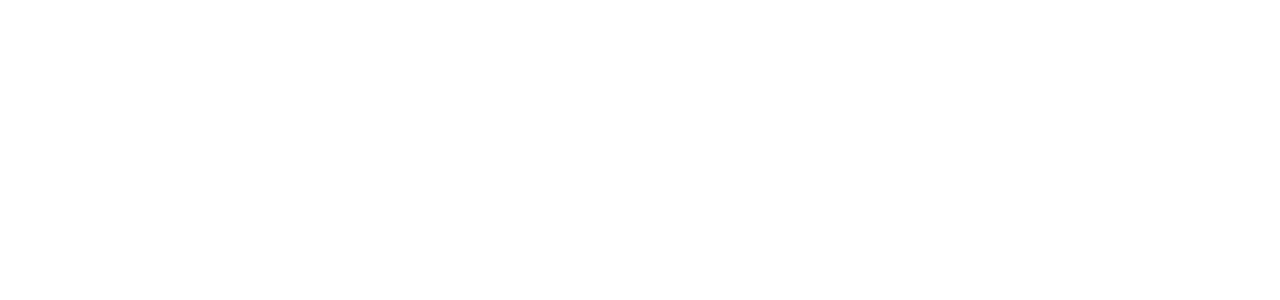
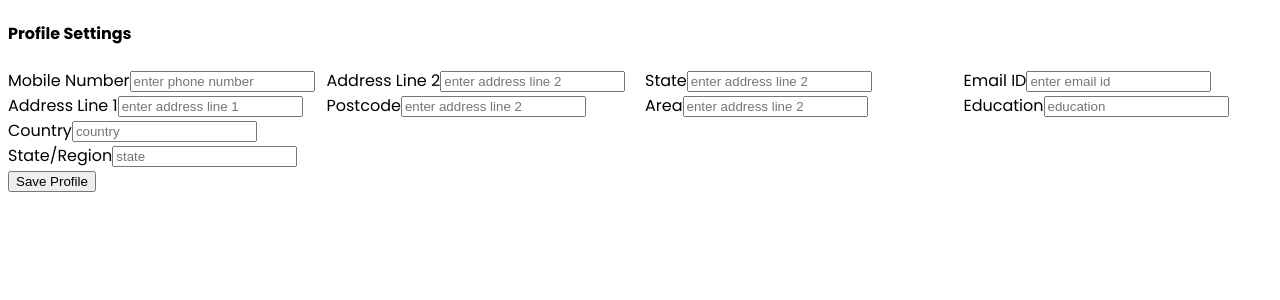
Before and after one commit to Hashan-Samarakkody/SwiftStock-Inventory_Management_System, a PHP site: page /MyPage.html in a window 1280 px wide. Before the commit the part shown is empty. Shown: the top 300 px of the page. Run offline with PHP 8.4, Linux system fonts and the light colour scheme.

Commit message:
nothing specific

```diff
--- a/MyPage/MyPage.html
+++ b/MyPage/MyPage.html
@@ -1,5 +1,6 @@
 <!DOCTYPE html>
 <html lang="en">
+
 <head>
     <meta charset="UTF-8">
     <meta name="viewport" content="width=device-width, initial-scale=1.0">
@@ -7,11 +8,41 @@
     <link rel="stylesheet" href="MyPageStyle.css">
 
 </head>
+
 <body>
-    <div class="">
 
+    <h4 class="text-right">Profile Settings</h4>
+    <div class="columns">
+        <div class="col-md-12"><label class="labels">Mobile Number</label><input type="text" class="form-control"
+                placeholder="enter phone number" value=""></div>
+        <div class="col-md-12"><label class="labels">Address Line 1</label><input type="text" class="form-control"
+                placeholder="enter address line 1" value=""></div>
+        <div class="col-md-12"><label class="labels">Address Line 2</label><input type="text" class="form-control"
+                placeholder="enter address line 2" value=""></div>
+        <div class="col-md-12"><label class="labels">Postcode</label><input type="text" class="form-control"
+                placeholder="enter address line 2" value=""></div>
+        <div class="col-md-12"><label class="labels">State</label><input type="text" class="form-control"
+                placeholder="enter address line 2" value=""></div>
+        <div class="col-md-12"><label class="labels">Area</label><input type="text" class="form-control"
+                placeholder="enter address line 2" value=""></div>
+
+        <div class="col-md-12"><label class="labels">Email ID</label><input type="text" class="form-control"
+                placeholder="enter email id" value=""></div>
+        <div class="col-md-12"><label class="labels">Education</label><input type="text" class="form-control"
+                placeholder="education" value=""></div>
+    </div>
+    <div class="row mt-3">
+        <div class="col-md-6"><label class="labels">Country</label><input type="text" class="form-control"
+                placeholder="country" value=""></div>
+        <div class="col-md-6"><label class="labels">State/Region</label><input type="text" class="form-control" value=""
+                placeholder="state"></div>
+    </div>
+    <div class="mt-5 text-center"><button class="btn btn-primary profile-button" type="button">Save Profile</button>
+    </div>
     </div>
 
 
+
 </body>
+
 </html>
--- a/MyPage/MyPageStyle.css
+++ b/MyPage/MyPageStyle.css
@@ -3,3 +3,23 @@
 body {
     font-family: "Poppins", sans-serif;
 }
+
+.columns {
+    /* column-count: 4; */
+    columns: 4 250px;
+    column-gap: 10px;
+
+}
+
+.columns p {
+    margin-top: 0;
+}
+
+.columns h2 {
+    margin-top: 0;
+    background-color: lightgray;
+    break-inside: avoid;
+    width: 10;
+
+
+}
```
